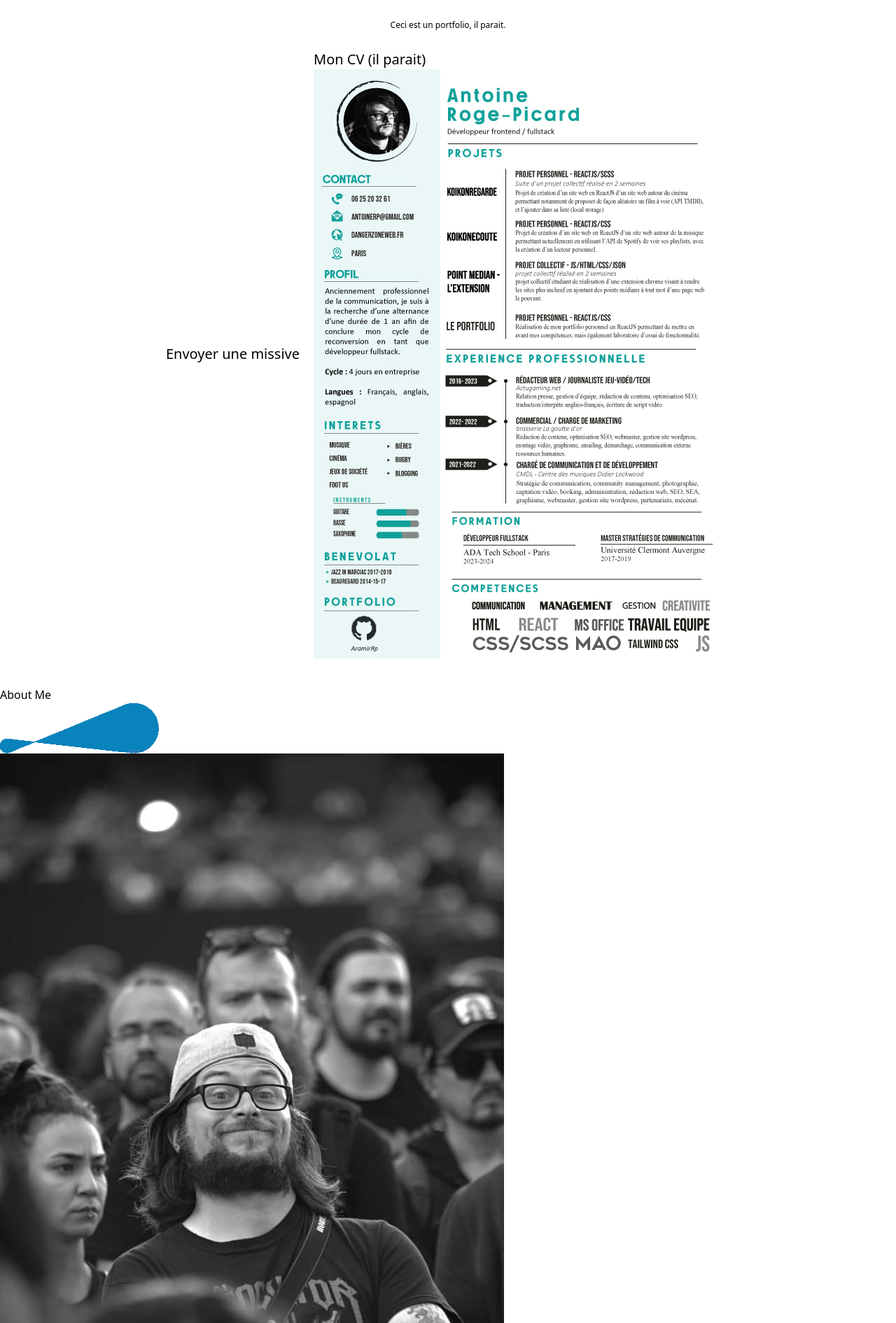
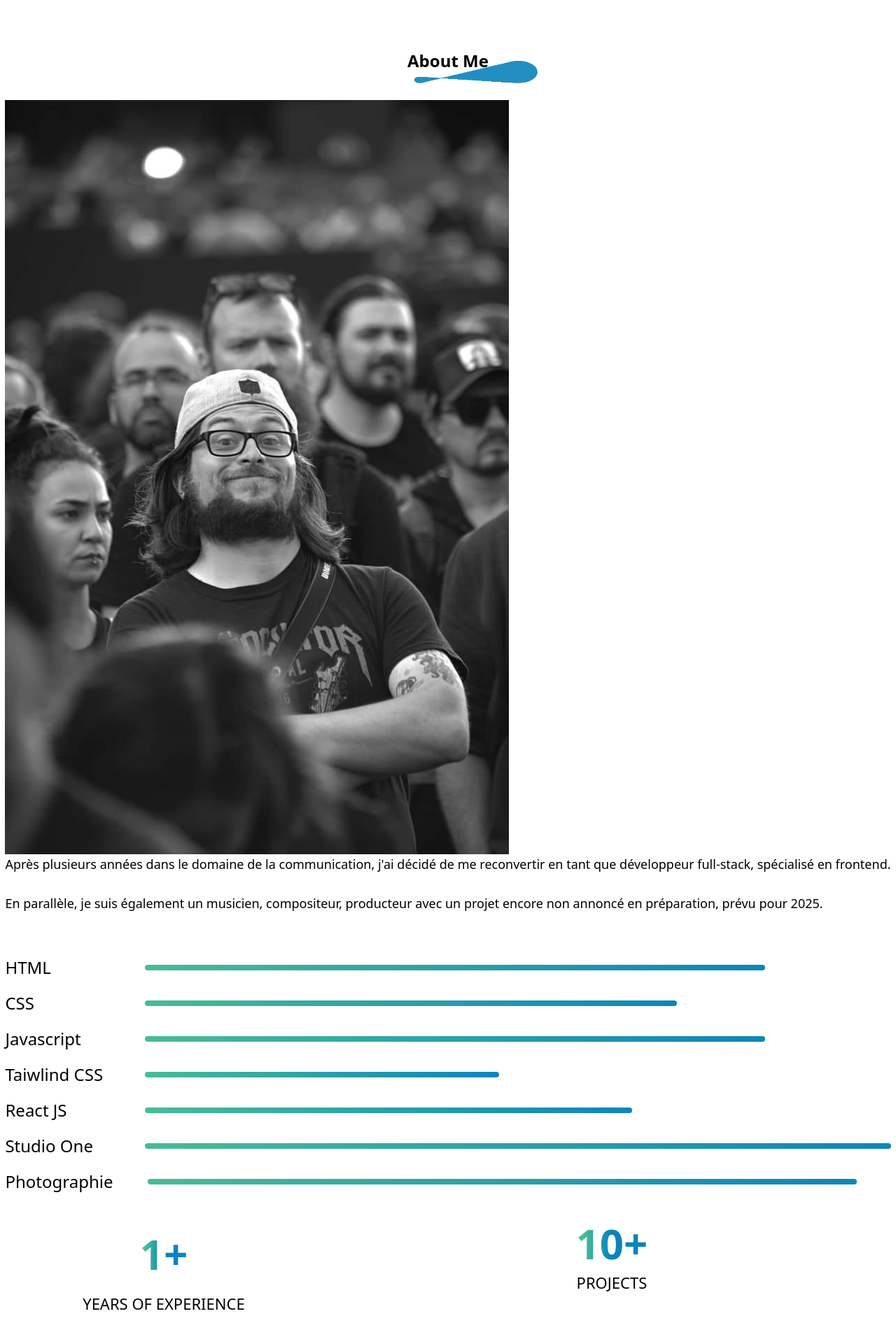
Before and after one commit to AramirRp/Portfolio, a React (Vite) app: page / in a window 1280 px wide. Shown: the part 629-2520 px from the top of the page at 70% size. Built offline with nearby package versions, Linux system fonts and the light colour scheme.

Commit message:
on avance

```diff
--- a/package.json
+++ b/package.json
@@ -12,6 +12,7 @@
   "dependencies": {
     "@emailjs/browser": "^4.3.3",
     "hamburger-react": "^2.5.1",
+    "lucide-react": "^0.378.0",
     "react": "^18.2.0",
     "react-anchor-link-smooth-scroll": "^1.0.12",
     "react-dom": "^18.2.0",
--- a/src/components/about/About.jsx
+++ b/src/components/about/About.jsx
@@ -7,21 +7,21 @@ import profile_img from "../../assets/photo_proflie.jpg"
 
 export const About = () => {
   return (
-    <div id="about" className='about'>
-      <div className="about-title">
-        <h2>About Me</h2>
-        <img src={theme_pattern} alt="" />
+    <div id="about" className='about flex flex-col items-center gap-y-10 mx-auto my-10'>
+      <div className="about-title  relative z-[-2]">
+        <h2 className='text-2xl font-semibold px-[30px] py-0'>About Me</h2>
+        <img src={theme_pattern} alt="" className='absolute z-[-1] left-10 top-4 opacity-90 w-full h-full'/>
       </div>
       <div className="about-sections">
-        <div className="about-left">
-          <img className='profile-img'src={profile_img} alt="" />
+        <div className="about-left ">
+          <img className='profile-img w-100% h-100% z-[-3] 'src={profile_img} alt="" />
         </div>
-        <div className="about-right">
-          <div className="about-text">
+        <div className="about-right flex flex-col gap-[60px]">
+          <div className="about-text flex flex-col gap-7 text-lg font-medium">
             <p>Après plusieurs années dans le domaine de la communication, j'ai décidé de me reconvertir en tant que développeur full-stack, spécialisé en frontend.</p>
             <p>En parallèle, je suis également un musicien, compositeur, producteur avec un projet encore non annoncé en préparation, prévu pour 2025.</p>
           </div>
-          <div className="about-skills">
+          <div className="about-skills flex flex-col gap-[15px]">
             <div className="about-skill"><p>HTML</p><hr style={{width:"70%"}}/></div>
             <div className="about-skill"><p>CSS</p><hr style={{width:"60%"}}/></div>
             <div className="about-skill"><p>Javascript</p><hr style={{width:"70%"}}/></div>
@@ -33,14 +33,14 @@ export const About = () => {
           </div>
         </div>
       </div>
-      <div className="about-achievements">
-        <div className="about-achievement">
+      <div className="about-achievements flex w-full justify-around mb-20">
+        <div className="about-achievement flex flex-col items-center gap-2.5 transition-[0.5s]">
           <h2>1+</h2>
           <p>YEARS OF EXPERIENCE</p>
         </div>
         <hr />
-        <div className="about-achievement">
-          <h2>10+</h2>
+        <div className="about-achievement flex flex-col items-center gap-2.5 transition-[0.5s]">
+          <h2 className='text-6xl font-bold bg-clip-text'>10+</h2>
           <p>PROJECTS</p>
         </div>
         <hr />
--- a/src/components/hero/Hero.jsx
+++ b/src/components/hero/Hero.jsx
@@ -1,4 +1,6 @@
 import AnchorLink from "react-anchor-link-smooth-scroll";
+import Popup from "../popup/Popup";
+import { useState } from "react";
 
 import "./hero.css";
 import profile_img from "../../assets/profile_img.jpg";
@@ -6,31 +8,37 @@ import cv from "../../assets/cv-2024.jpg";
 import cv_pdf from "../../assets/cv-2024.pdf";
 
 export const Hero = () => {
+
+const [buttonPopup, setButtonPopup] = useState(false);
+
+
   return (
     <div id="home" className="hero flex items-center flex-col gap-3 md:gap-5">
       <img
         src={profile_img}
         alt=""
-        className="profileImg h-1/5 w-[34%] mt-[82px] rounded-[350px] md:mt-[183px] lg:mt-[149px]"
+        className="profileImg h-1/5 w-[34%] mt-[82px] rounded-[350px] md:mt-[183px] lg:mt-[149px] lg:w-[24%]"
       />
       <h2 className="text-center w-[81%] text-[17px] font-semibold">
         <span className="color-sent bg-clip-text">Hello I'm Antoine ! </span> Newbie développeur frontend/fullstack
         sur Paris.{" "}
       </h2>
       <p className="text-center text-xs leading-[30px]">Ceci est un portfolio, il parait.</p>
-      <div className="hero-action flex items-center gap-5 text-xl font-medium mb-10">
-        <div className="hero-connect">
+      <div className="hero-action flex items-center gap-5 text-xl font-xs mb-10">
+        <div className="hero-connect cursor-pointer px-4 py-2 rounded-[50px]">
           <AnchorLink className="anchor-link" offset={50} href="#contact">
             Envoyer une missive
           </AnchorLink>
         </div>
 
-        <div className="hero-resume">
-          <button> Mon CV (il parait)</button>
+        <div className="hero-resume cursor-pointer px-4 py-2  rounded-[50px] border-2 border-solid border-black">
+          <button onClick={() => setButtonPopup(true)}> Mon CV (il parait)</button>
+          <Popup trigger={buttonPopup} setTrigger={setButtonPopup} className="w-[30%] items-center text-center">
+              <a href={cv_pdf} target="_blank">
+                <img src={cv} alt="CV" className="CV w-[100%] h-[100%]" />{" "}
+              </a>
+          </Popup>
 
-          <a href={cv_pdf} target="_blank">
-            <img src={cv} alt="CV" className="CV" />{" "}
-          </a>
         </div>
       </div>
     </div>
--- a/src/components/hero/hero.css
+++ b/src/components/hero/hero.css
@@ -1,17 +1,16 @@
-.color-sent{
-    background: linear-gradient(270deg, #0983bc 10%, #4cbf95 100%);
-    -webkit-background-clip: text;
-    -webkit-text-fill-color: transparent;
+.color-sent {
+  background: linear-gradient(270deg, #0983bc 10%, #4cbf95 100%);
+  -webkit-background-clip: text;
+  -webkit-text-fill-color: transparent;
+}
+
+.hero-connect {
+  background: linear-gradient(264deg, #0983bc -5.09%, #4cbf95 100%);
 }
 
 /*
 
-.hero-connect{
-    padding: 25px 45px;
-    border-radius: 50px;
-    background: linear-gradient(264deg, #0983bc -5.09%, #4cbf95 100%);
-    cursor: pointer;
-}
+
 .hero-resume{
     padding: 25px 45px;
     border-radius: 50px;
--- /dev/null
+++ b/src/components/popup/Popup.jsx
@@ -0,0 +1,26 @@
+import { X } from "lucide-react";
+
+import "./popup.css";
+
+export const Popup = (props) => {
+  return props.trigger ? (
+    <div
+      className="popup fixed w-full h-[100vh] flex justify-center items-center z-[1000] left-0 top-0"
+      onClick={() => props.setTrigger(false)}
+    >
+      <div className="popup-inner relative h-[75%] min-w-[320px] w-[75vh] bg-white rounded-[30px]">
+        <button
+          className="clodebtn absolute right-4 top-4"
+          onClick={() => props.setTrigger(false)}
+        >
+          <X />
+        </button>
+        {props.children}
+      </div>
+    </div>
+  ) : (
+    ""
+  );
+};
+
+export default Popup;
--- /dev/null
+++ b/src/components/popup/popup.css
@@ -0,0 +1,4 @@
+.popup{
+    background: rgba(0, 0, 0, 0.5);
+
+}
```
Also changed, not shown: src/components/about/about.css (+1 -113 lines), 1 other file (tests, documents, lock files or other folders).
